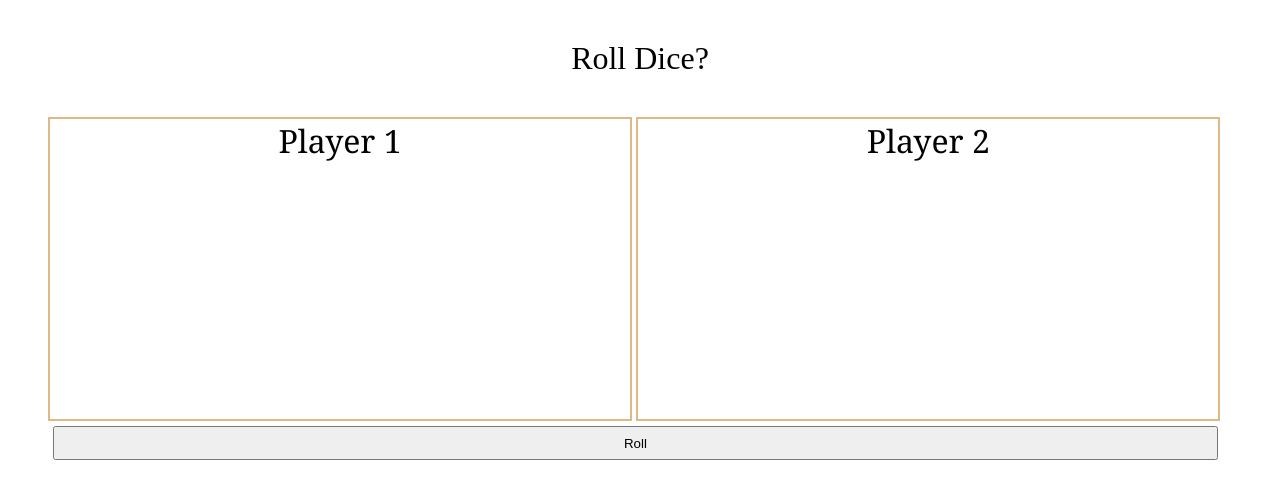
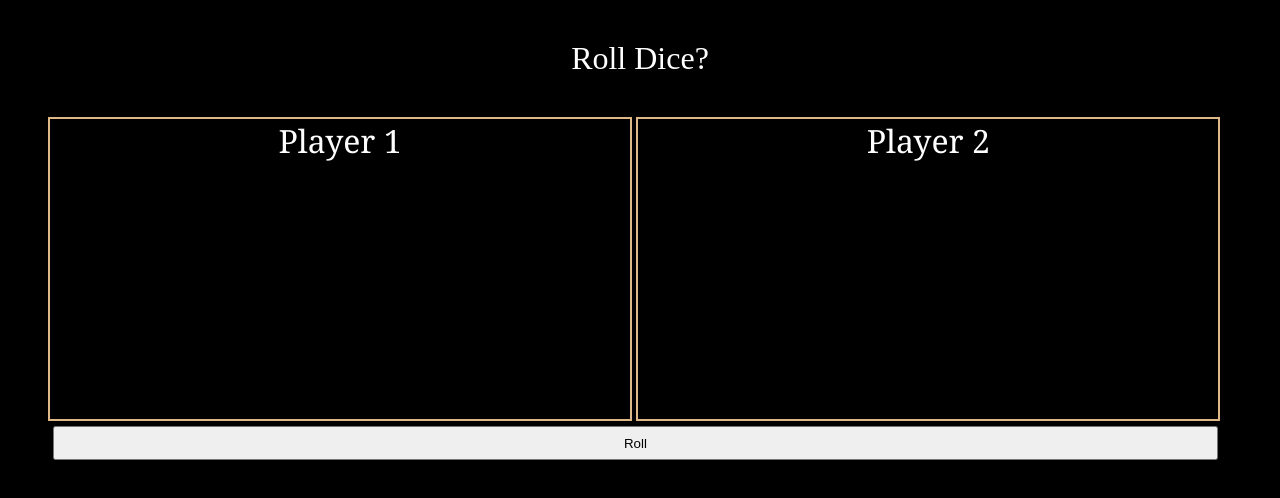
Before and after one commit to KishoreVB7/Dice, a plain HTML site: page dice.html in a window 1280 px wide. Drawn offline with Linux system fonts and the light colour scheme.

Commit message:
added colors

```diff
--- a/dice.css
+++ b/dice.css
@@ -1,5 +1,6 @@
 body{
     overflow: hidden;
+    background-color: black;
 }
 .area{
     margin: 40px;
@@ -7,6 +8,7 @@ body{
 
 
 .otp{
+    color: white;
     font-size: 2em;
     text-align: center;
     vertical-align: middle;
@@ -21,6 +23,7 @@ body{
     text-align: center;
 }
 .name{
+    color: white;
     font-family: Georgia, 'Times New Roman', Times, serif;
     font-size: 2em;
     text-align: center;
@@ -35,6 +38,7 @@ body{
     margin-top: 40px;
     padding-top: 15px;
     border-radius: 12px;
+    background-color: white;
 }
 
 .black{
```
